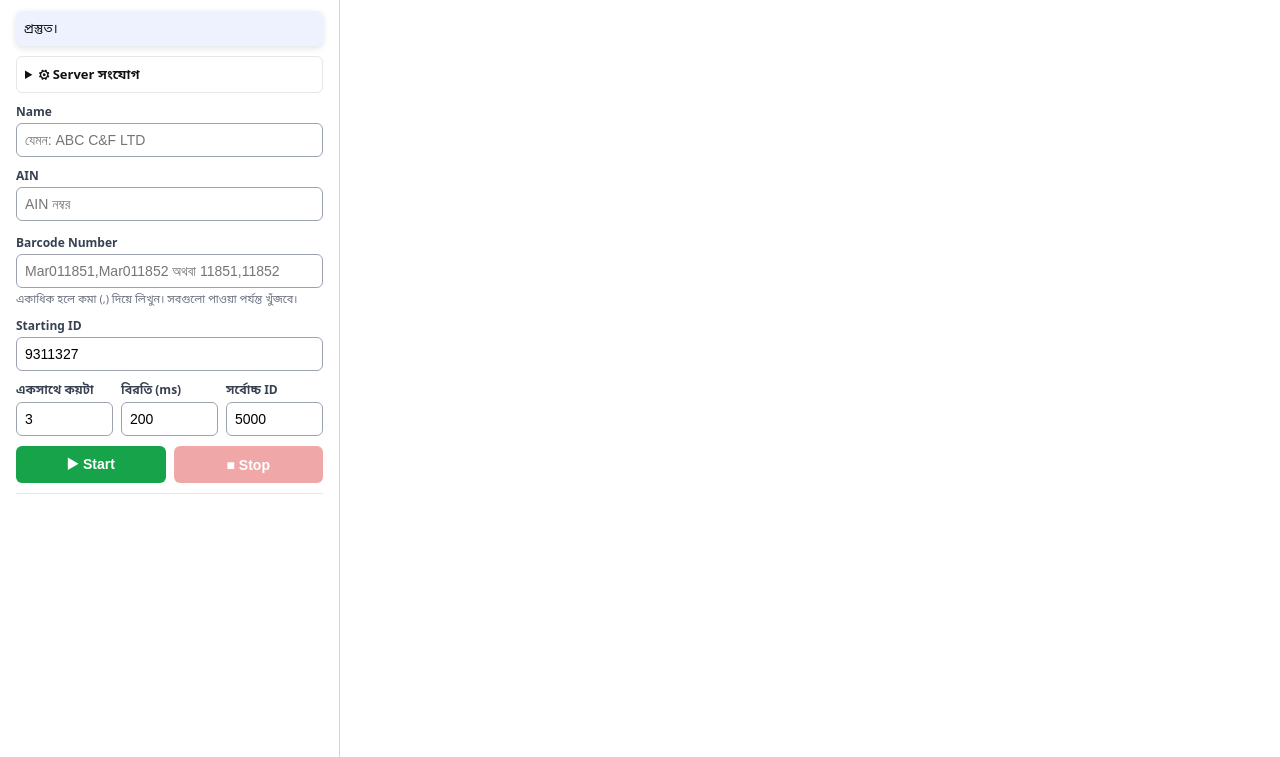
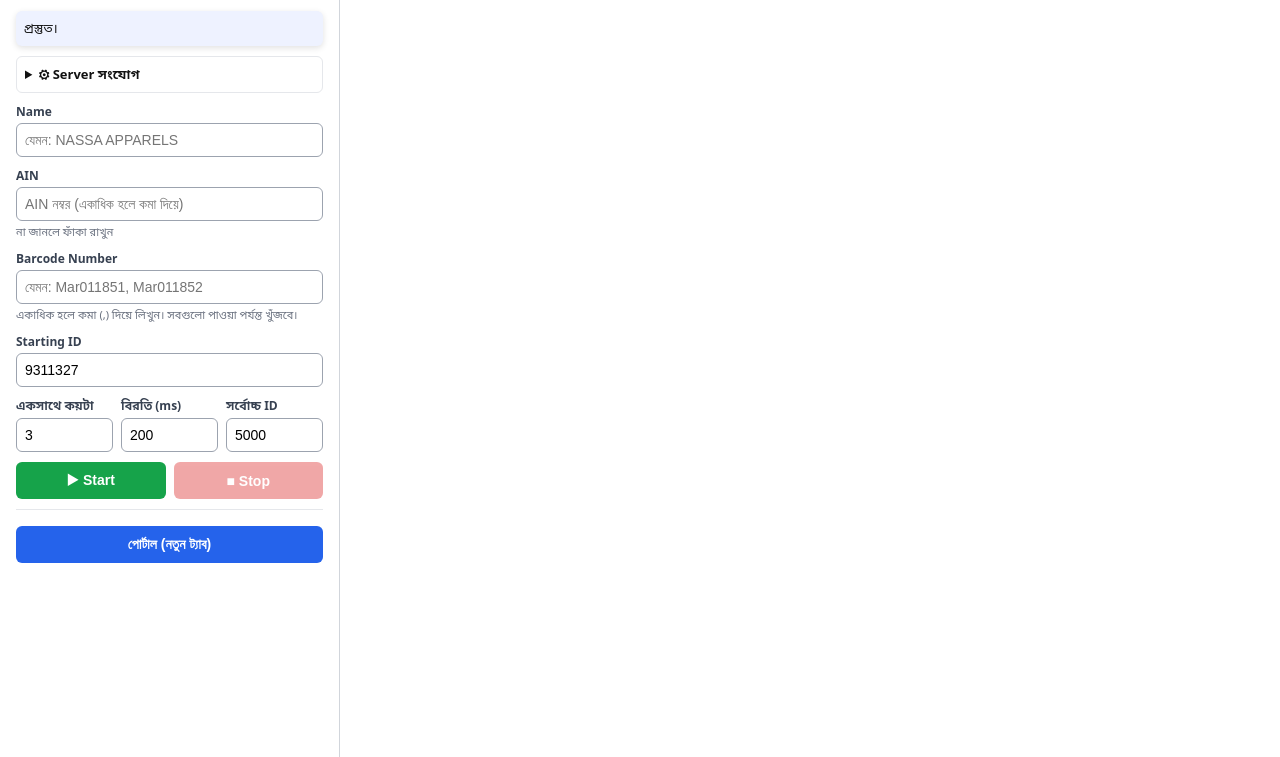
Before and after one commit to akibhassan0011-eng/cnf-receipt-finder, a plain HTML site: page docs/index.html in a window 1280 px wide. Shown: the part 43-800 px from the top of the page. Drawn offline with Linux system fonts and the light colour scheme.

Commit message:
Update index.html

```diff
--- a/docs/index.html
+++ b/docs/index.html
@@ -49,10 +49,10 @@
     <div class="row"><button id="test" type="button">সংযোগ পরীক্ষা</button></div>
   </details>
 
-  <div><label>Name</label><input id="name" placeholder="যেমন: ABC C&F LTD"></div>
-  <div><label>AIN</label><input id="ain" placeholder="AIN নম্বর">
-    <small></small></div>
-  <div><label>Barcode Number</label><input id="barcode" placeholder="Mar011851,Mar011852 অথবা 11851,11852">
+  <div><label>Name</label><input id="name" placeholder="যেমন: NASSA APPARELS"></div>
+  <div><label>AIN</label><input id="ain" placeholder="AIN নম্বর (একাধিক হলে কমা দিয়ে)">
+    <small>না জানলে ফাঁকা রাখুন</small></div>
+  <div><label>Barcode Number</label><input id="barcode" placeholder="যেমন: Mar011851, Mar011852">
     <small>একাধিক হলে কমা (,) দিয়ে লিখুন। সবগুলো পাওয়া পর্যন্ত খুঁজবে।</small></div>
   <div style="display:none"><label>মিলানোর নিয়ম</label>
     <select id="mode">
@@ -71,6 +71,7 @@
   </div>
   <div id="found"></div>
   <div id="log"></div>
+  <div class="row"><button id="portal" type="button">পোর্টাল (নতুন ট্যাব)</button></div>
 </div>
 
 <div id="right">
```
